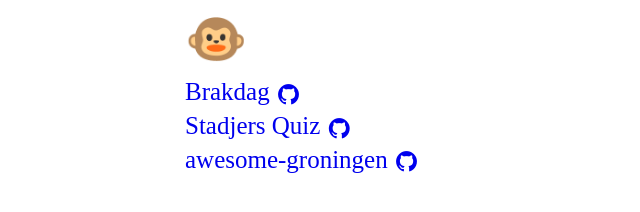
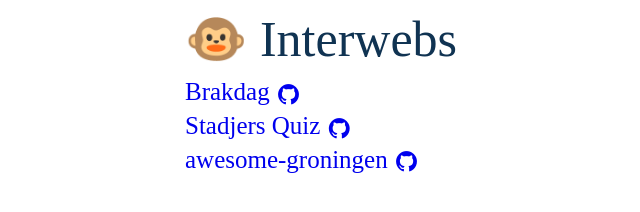
Before and after one commit to Ffyud/mijn-website, a plain HTML site: page index.html in a window 1280 px wide. Shown: the whole page, without its empty margins (115-755 px from the left). Drawn offline with Linux system fonts and the light colour scheme.

Commit message:
wat neerzetten

```diff
--- a/index.html
+++ b/index.html
@@ -10,7 +10,7 @@
 	<body>
 		<div class="wrap">
 			<div class="container">
-				<div class="monkey">&#128053;</div>
+				<div class="monkey">&#128053; Interwebs</div>
 				<ul>
 					<li><a href="https://brakdag.nl">Brakdag</a> <a href="https://github.com/Ffyud/brakdag-react"><i class="ri-github-fill"></i></a></li>
 					<li><a href="https://brakdag.nl/stadjers-quiz">Stadjers Quiz</a> <a href="https://github.com/Ffyud/stadjers-quiz"><i class="ri-github-fill"></i></a></li>
@@ -18,6 +18,14 @@
 					<!-- <li><a href=""Zweeds leren</li> -->
 				</ul>
 			</div>
+			<!-- <div class="container">
+				<div class="monkey"> Hout</div>
+				<ul>
+					<li><a href="https://brakdag.nl">Brakdag</a> <a href="https://github.com/Ffyud/brakdag-react"><i class="ri-github-fill"></i></a></li>
+					<li><a href="https://brakdag.nl/stadjers-quiz">Stadjers Quiz</a> <a href="https://github.com/Ffyud/stadjers-quiz"><i class="ri-github-fill"></i></a></li>
+					<li><a href="https://ffyud.github.io/awesome-groningen/">awesome-groningen</a> <a href="https://github.com/Ffyud/awesome-groningen"><i class="ri-github-fill"></i></a></li>
+				</ul>
+			</div> -->
 		</div>
 	</body>
 </html>
```
